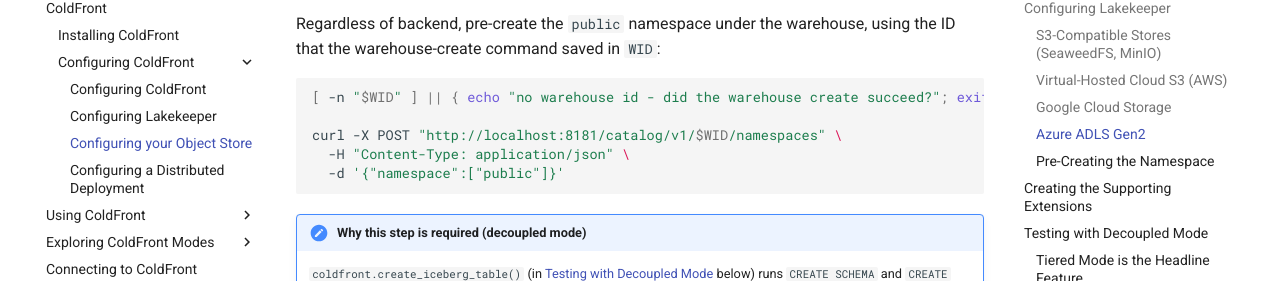
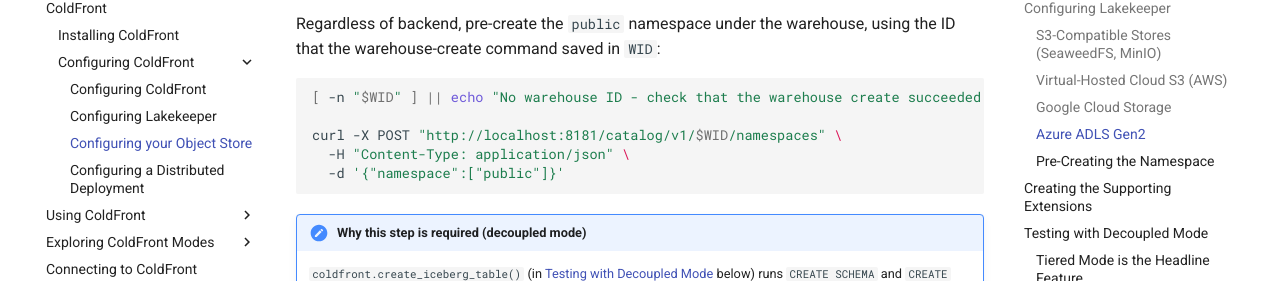
Before and after one commit to pgEdge/coldfront, an MkDocs documentation site: the page built from docs/object_store.md, in a window 1280 px wide and 900 px high, scrolled down 7473 px. Shown: the part 172-453 px from the top of the window. Built offline with MkDocs 1.6.1 and Material for MkDocs 9.7.7, drawn with Linux system fonts in a browser that asks for light colours; comment, search, counter and statistics services are not loaded.

Commit message:
docs: warn when the warehouse ID is empty before creating the namespace

````diff
--- a/docs/object_store.md
+++ b/docs/object_store.md
@@ -396,7 +396,7 @@ Regardless of backend, pre-create the `public` namespace under the warehouse,
 using the ID that the warehouse-create command saved in `WID`:
 
 ```bash
-[ -n "$WID" ] || { echo "no warehouse id - did the warehouse create succeed?"; exit 1; }
+[ -n "$WID" ] || echo "No warehouse ID - check that the warehouse create succeeded."
 
 curl -X POST "http://localhost:8181/catalog/v1/$WID/namespaces" \
   -H "Content-Type: application/json" \
````
Also changed, not shown: docs/configure_lakekeeper.md (+1 -0 lines), docs/exploring_coldfront/index.md (+1 -0 lines), docs/installation.md (+1 -0 lines).
